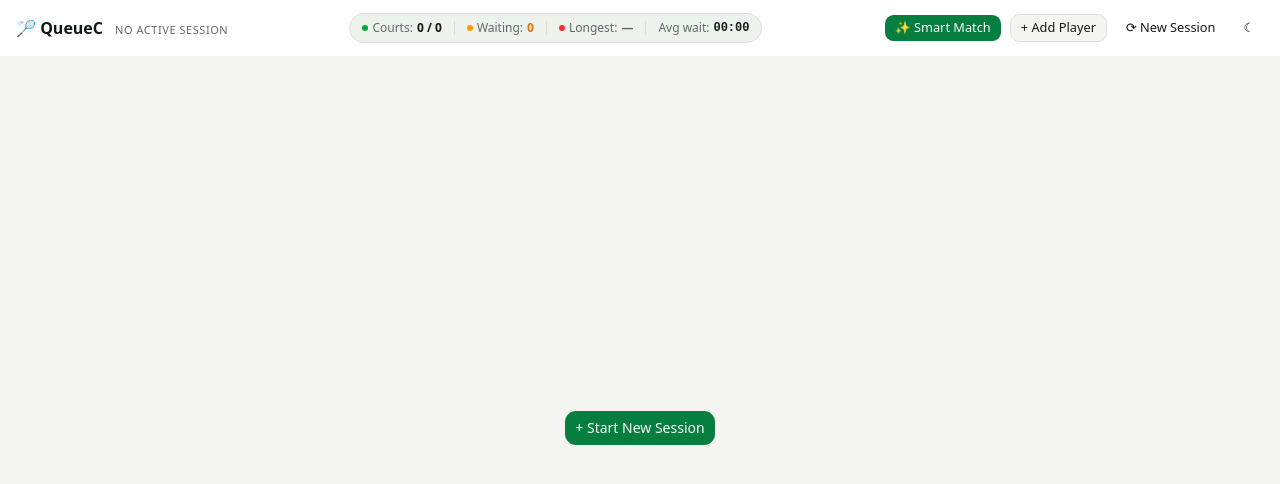
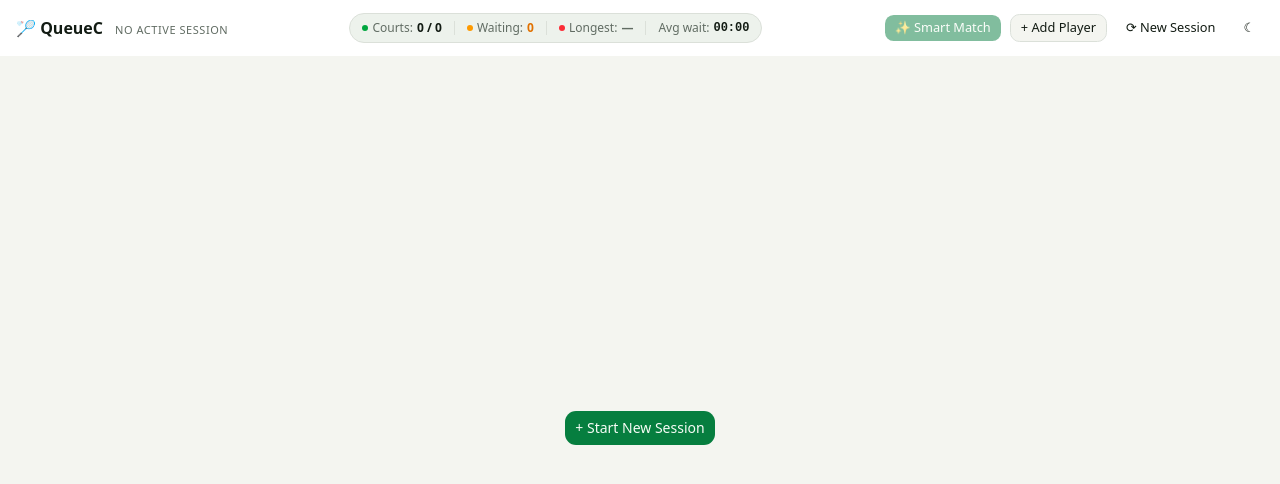
Before and after one commit to jovenpaoloangeles/QueueC, a React (Vite) app in the folder client/: page / in a window 1280 px wide. Shown: the top 484 px of the page. Built offline with nearby package versions, Linux system fonts and the light colour scheme; no server answers.

Commit message:
fix(ui): disable Smart Match without active session; honest error fallback

```diff
--- a/client/src/App.jsx
+++ b/client/src/App.jsx
@@ -31,7 +31,7 @@ export default function App() {
       const r = await autoMatch(session.id)
       toast(`Started ${r.started} match(es)${r.slated ? ', slated next' : ''}`, 'success')
     } catch (err) {
-      toast(err?.data?.error ?? 'Nothing to auto-match', 'error')
+      toast(err?.data?.error ?? (err?.status ? err.message : 'Auto-match failed'), 'error')
     }
   }
 
--- a/client/src/components/Header.jsx
+++ b/client/src/components/Header.jsx
@@ -101,6 +101,7 @@ export default function Header({ session, sseData, onSmartMatch, onAddPlayer, on
           size="sm"
           data-testid="btn-smart-match"
           title="Auto-match across all free courts"
+          disabled={!session || session.started_at == null}
           onClick={() => onSmartMatch?.()}
         >
           ✨ Smart Match
```
